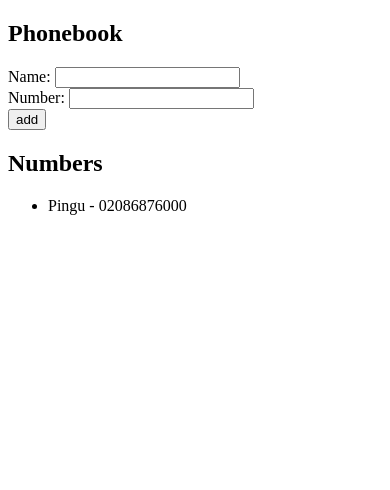
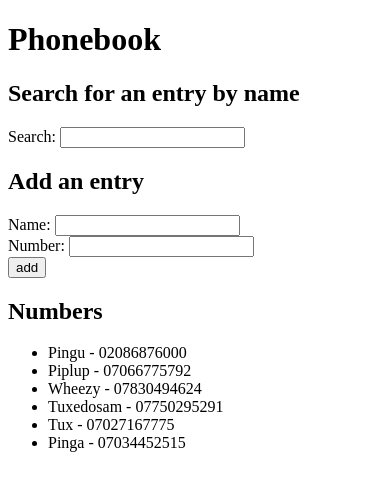
Before and after one commit to Katnippy/phonebook, a React (Vite) app: page / in a window 390 px wide. Shown: the top 490 px of the page. Built offline with nearby package versions, Linux system fonts and the light colour scheme.

Commit message:
Add functionality for search phonebook by name.

```diff
--- a/src/App.jsx
+++ b/src/App.jsx
@@ -4,10 +4,21 @@ import Entry from './components/Entry';
 
 export default function App() {
   const [entries, setEntries] = useState([
-    { name: 'Pingu', number: '02086876000' }
+    { name: 'Pingu', number: '02086876000' },
+    { name: 'Piplup', number: '07066775792' },
+    { name: 'Wheezy', number: '07830494624' },
+    { name: 'Tuxedosam', number: '07750295291' },
+    { name: 'Tux', number: '07027167775' },
+    { name: 'Pinga', number: '07034452515' },
   ]);
   const [newName, setNewName] = useState('');
   const [newNumber, setNewNumber] = useState('');
+  const [results, setResults] = useState('');
+
+  function handleSearchChange(event) {
+    setResults(entries.filter((entry) =>
+      entry.name.toLowerCase().includes(event.target.value.toLowerCase())));
+  }
 
   function addEntry(event) {
     event.preventDefault();
@@ -37,7 +48,21 @@ export default function App() {
 
   return (
     <div>
-      <h2>Phonebook</h2>
+      <div>
+        <h1>Phonebook</h1>
+      </div>
+      <div>
+        <h2>Search for an entry by name</h2>
+        <label htmlFor="search">Search: </label>
+        <input id="search" onChange={handleSearchChange}></input>
+        <ul>
+          {results && results.length !== entries.length ?
+            results.map((result) => <Entry key={result.name} entry={result} />)
+              : ''}
+        </ul>
+      </div>
+      <div>
+        <h2>Add an entry</h2>
         <form onSubmit={addEntry}>
           <div>
             <label htmlFor="name">Name: </label>
@@ -55,6 +80,8 @@ export default function App() {
             <button type="submit">add</button>
           </div>
         </form>
+      </div>
+      <div>
         <h2>Numbers</h2>
         <ul>
           {entries.map((person) =>
@@ -62,5 +89,6 @@ export default function App() {
           )}
         </ul>
       </div>
+    </div>
   );
 }
```
Lines whose indentation alone changed are shown as unchanged.
